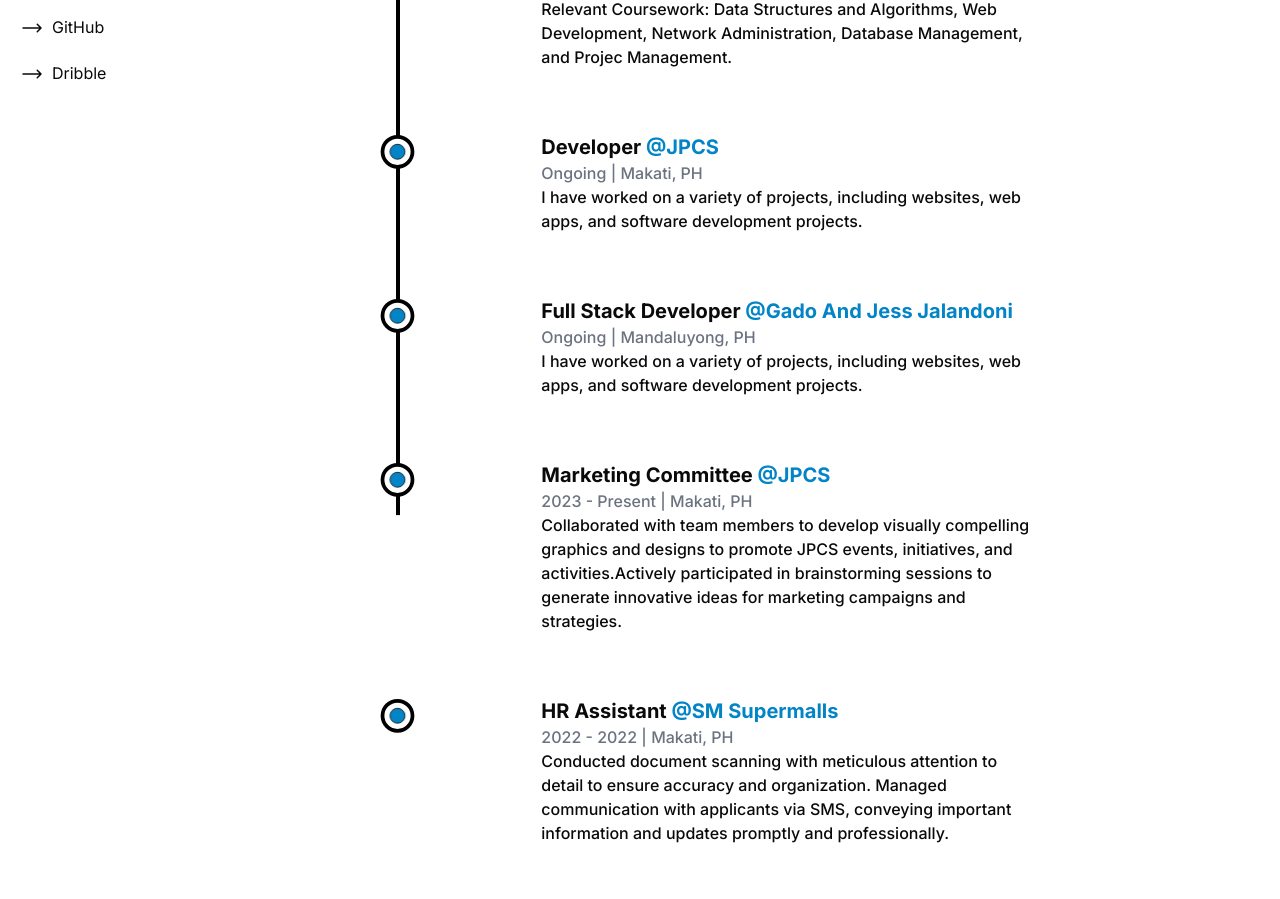
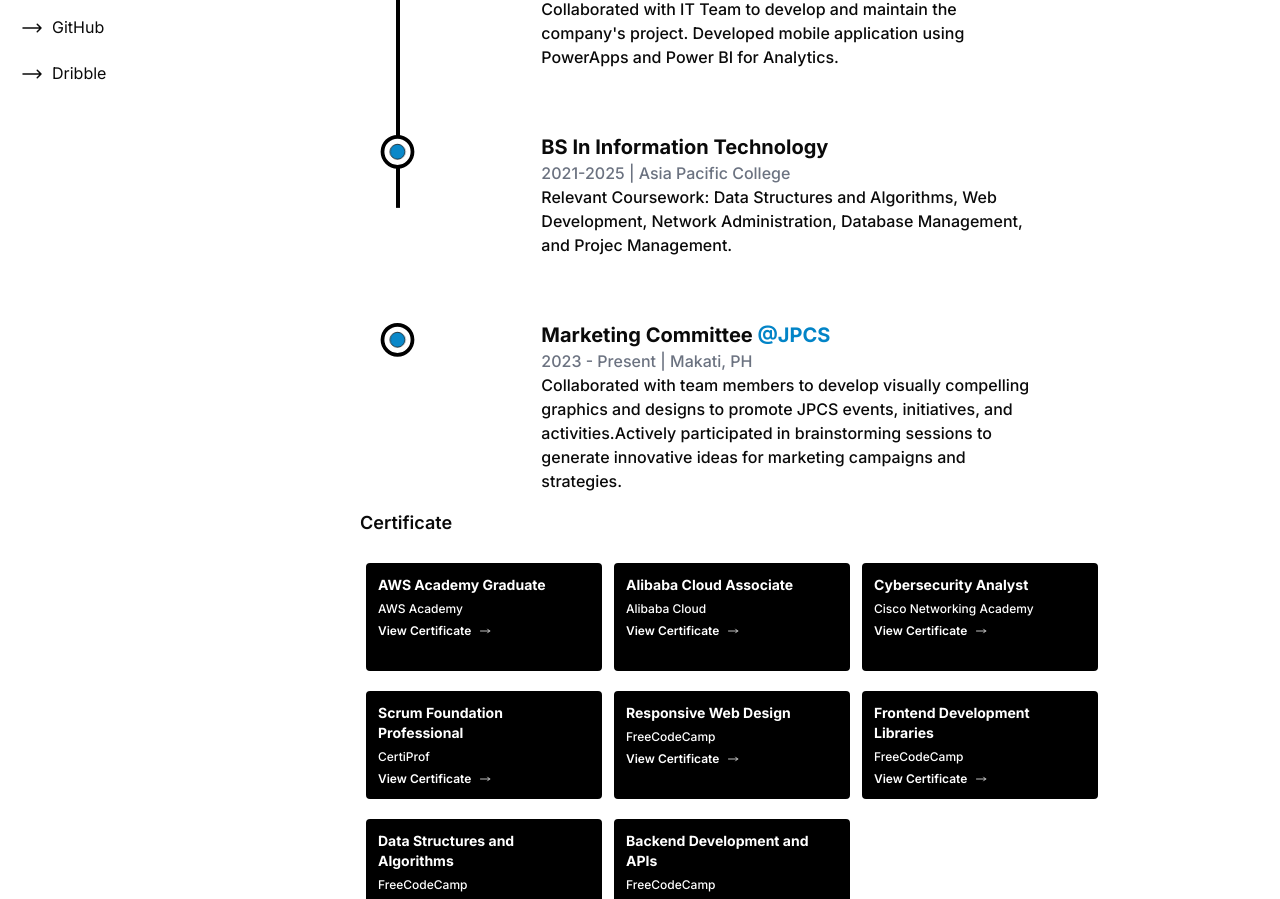
Before and after one commit to TianMeds/my-react-portfolio, a Next.js app in the folder tianmeds-portfolio/: page /about in a window 1280 px wide. Shown: the part 1139-2038 px from the top of the page. Built offline with nearby package versions, Linux system fonts and the light colour scheme.

Commit message:
Update Experience.jsx

```diff
--- a/tianmeds-portfolio/src/app/components/Experience.jsx
+++ b/tianmeds-portfolio/src/app/components/Experience.jsx
@@ -57,6 +57,14 @@
                     />
                      <ul className="w-full flex flex-col items-start justify-between ml-4">
 
+                     <Details
+                        position="Developer Intern"
+                        company="Andio IT Solution"
+                        companyLink="https://www.andiosolutions.com/"
+                        time="May 2024 - Present"
+                        address="Makati, PH"
+                        work="Collaborated with IT Team to develop and maintain the company's project. Developed mobile application using PowerApps and Power BI for Analytics."
+                      />
 
                      <Details
                         position="BS in Information Technology"
@@ -66,24 +74,6 @@
                         address="Asia Pacific College"
                         work="Relevant Coursework: Data Structures and Algorithms, Web Development, Network Administration, Database Management, and Projec
                         Management."
-                      />
-
-                     <Details
-                        position="Developer"
-                        company="JPCS"
-                        companyLink="https://www.facebook.com/JPCSAPC"
-                        time="Ongoing"
-                        address="Makati, PH"
-                        work="I have worked on a variety of projects, including websites, web apps, and software development projects."
-                      />
-
-                     <Details
-                        position="Full Stack Developer"
-                        company="Gado and Jess Jalandoni"
-                        companyLink=""
-                        time="Ongoing"
-                        address="Mandaluyong, PH"
-                        work="I have worked on a variety of projects, including websites, web apps, and software development projects."
                       />
 
                      <Details
@@ -97,26 +87,8 @@
                         and strategies."
                       />
 
-                      <Details
-                        position="HR Assistant"
-                        company="SM Supermalls"
-                        companyLink="https://www.smsupermalls.com/mall-directory/sm-makati/information/"
-                        time="2022 - 2022 "
-                        address="Makati, PH"
-                        work="Conducted document scanning with meticulous attention to detail to ensure accuracy and organization.
-                        Managed communication with applicants via SMS, conveying important information and updates
-                        promptly and professionally."
-                      />
 
-                      <Details
-                        position="Graphic Designer"
-                        company="Fiverr"
-                        companyLink=""
-                        time="2020 - 2021"
-                        address="Makati, PH"
-                        work="Demonstrated creativity and expertise in logo design, especially in the gaming and business industries,
-                        assisting numerous businesses with their branding initiatives."
-                      />
+
                      </ul>
                   </div>
             </div>
```
